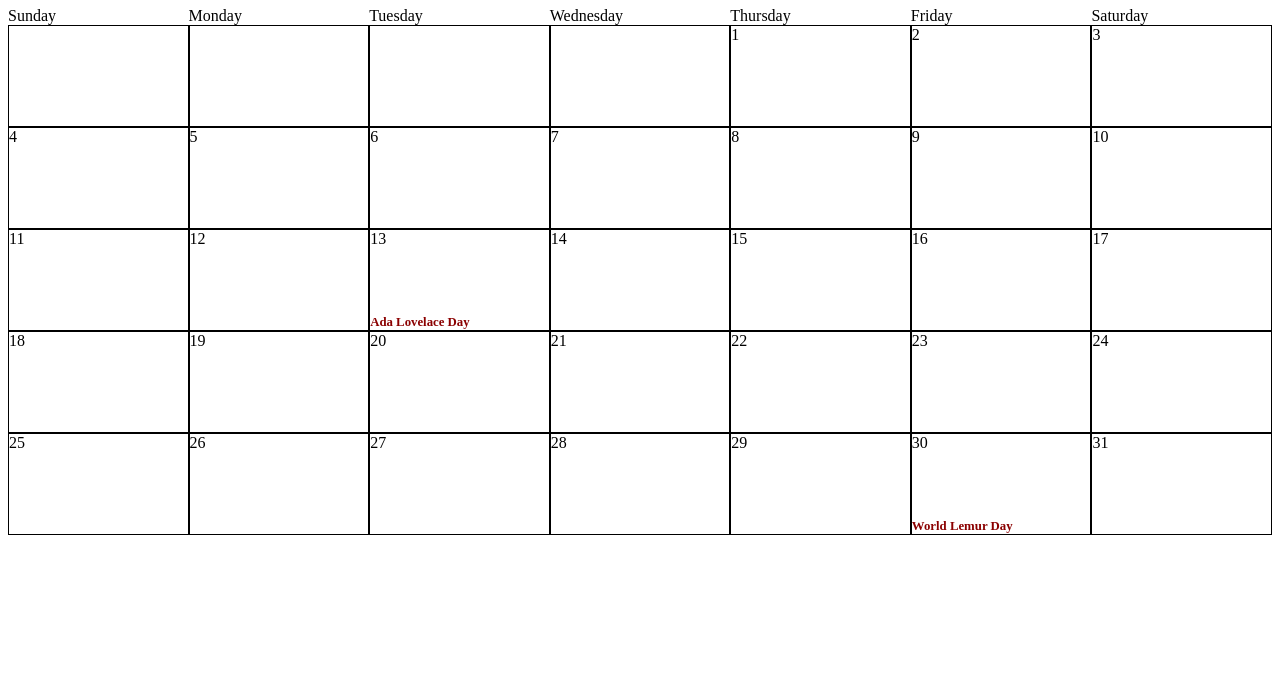
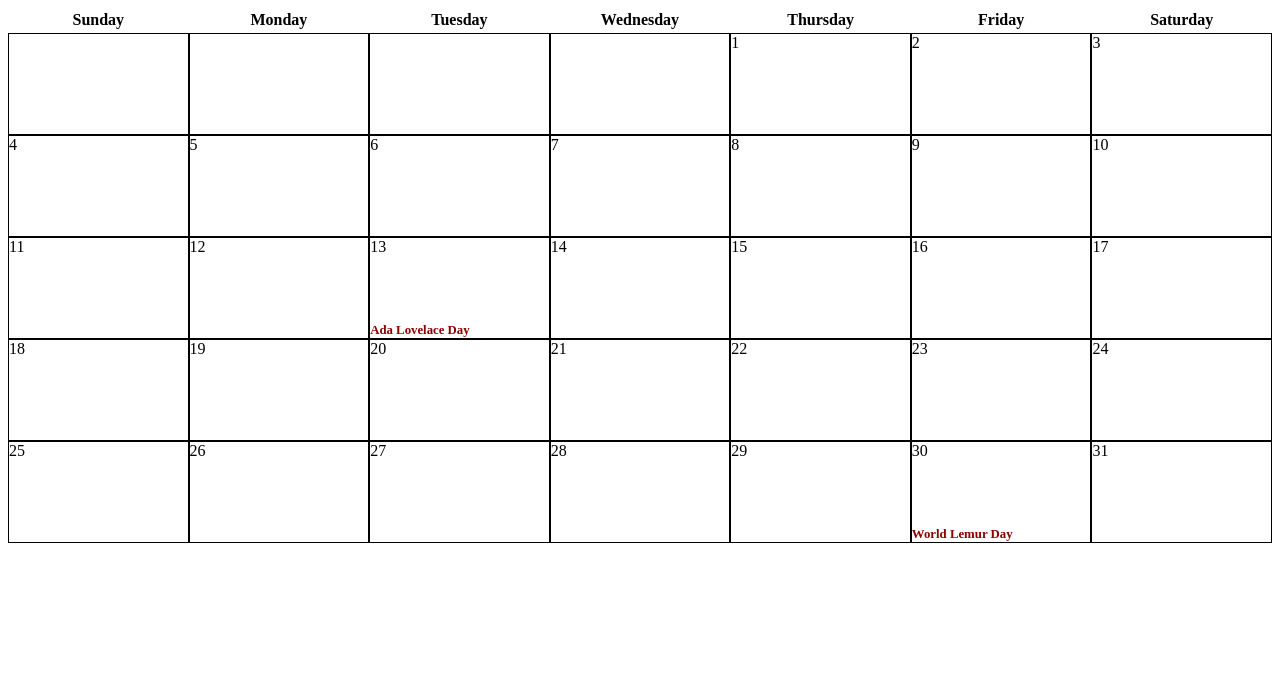
Before and after one commit to sisaymehari/Checkpoint-Sprint-3-Project, a website with bundled scripts: page index.html in a window 1280 px wide. Shown: the part 102-800 px from the top of the page. Built offline with nearby package versions, Linux system fonts and the light colour scheme.

Commit message:
Clean up index.html and style week-day boxes
- Remove duplicate common.mjs script tag (already imported by web.mjs)
- Add charset and viewport meta tags
- Add CSS rule for .week-day-box

Co-Authored-By: Claude Opus 5.5 <noreply@anthropic.com>

```diff
--- a/index.html
+++ b/index.html
@@ -1,8 +1,9 @@
 <!doctype html>
 <html lang="en">
   <head>
+    <meta charset="utf-8" />
+    <meta name="viewport" content="width=device-width, initial-scale=1" />
     <title>Days Calendar</title>
-    <script type="module" src="common.mjs"></script>
     <script type="module" src="web.mjs"></script>
     <link rel="stylesheet" href="style.css" />
   </head>
--- a/style.css
+++ b/style.css
@@ -2,6 +2,11 @@
 .week-row {
   display: grid;
   grid-template-columns: repeat(7, 1fr);
+}
+.week-day-box {
+  text-align: center;
+  font-weight: bold;
+  padding: 4px 0;
 }
 .empty-box,
 .day-box {
```
